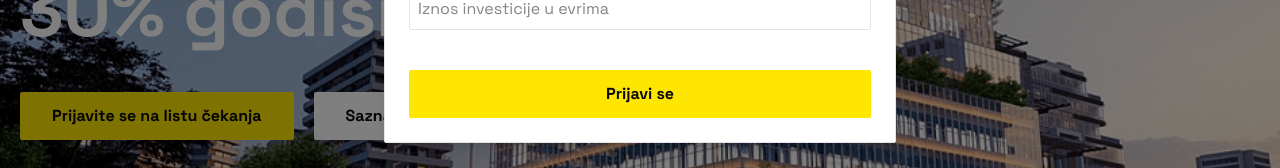
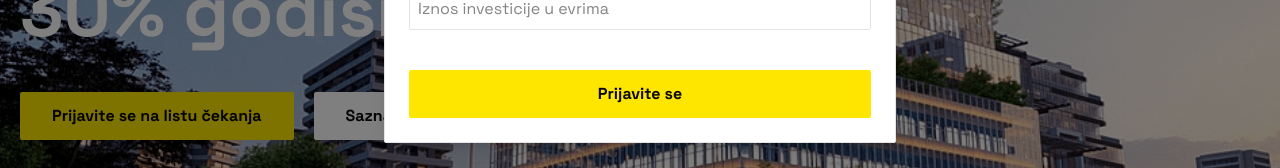
Before and after one commit to develo-pera/dm2, a Next.js app: page / in a window 1280 px wide. Both pictures are taken after a click on the button "Prijavite se na listu čekanja". Shown: the part 629-797 px from the top of the page. Built offline with nearby package versions, Linux system fonts and the light colour scheme.

Commit message:
Add loading state to form submissions

```diff
--- a/src/app/api/mailchimp/route.ts
+++ b/src/app/api/mailchimp/route.ts
@@ -4,12 +4,8 @@ import { NextRequest, NextResponse } from "next/server";
 export async function POST(request: NextRequest) {
   const { email, interestedIn } = await request.json();
 
-  console.log("email", email);
-  console.log("interestedIn", interestedIn);
-
   try {
     const response = await subscribeToMailchimp(email, interestedIn);
-    console.log("response", response);
     return NextResponse.json({ success: true, message: "Uspesno ste se pretplatili na našu mejling listu", response });
   } catch (error) {
     return NextResponse.json({ success: false, message: "Došlo je do greške prilikom pretplate na našu mejling listu, pokušajte ponovo kasnije." }, { status: 500 });
--- a/src/app/components/common/footer.tsx
+++ b/src/app/components/common/footer.tsx
@@ -4,13 +4,15 @@ import Image from "next/image";
 import Link from "next/link";
 import Socials from "./socials";
 import { MOBILE_NUMBER } from "@/lib/consts";
-import { useRef } from "react";
+import { useRef, useState } from "react";
 import { toast } from "sonner";
 
 const Footer = () => {
+  const [sending, setSending] = useState(false);
   const emailRef = useRef<HTMLInputElement>(null);
 
   const handleSubscribe = async () => {
+
     if (!emailRef.current?.value) {
       toast.error("Email je obavezan");
       return;
@@ -21,13 +23,13 @@ const Footer = () => {
       return;
     }
 
+    setSending(true);
     try {
       const response = await fetch("/api/mailchimp", {
         method: "POST",
         body: JSON.stringify({ email: emailRef.current.value }),
       });
       const data = await response.json();
-
       if (data.success) {
         toast.success("Uspešno ste se pretplatili na našu mejling listu");
         emailRef.current.value = "";
@@ -37,6 +39,7 @@ const Footer = () => {
     } catch (error) {
       toast.error("Došlo je do greške prilikom pretplate na našu mejling listu, pokušajte ponovo kasnije.");
     }
+    setSending(false);
   };
 
   return (
@@ -63,7 +66,7 @@ const Footer = () => {
             <p className="text-xl font-bold mb-4">Prjavite se na našu mejling listu</p>
             <p className="text-sm mb-4">Prijavite se i pratite najnovije informacije o dm<sup>2</sup> projektima.</p>
             <input ref={emailRef} type="email" placeholder="Email" className="w-full p-2 rounded-xs border border-zinc-300" />
-            <button onClick={handleSubscribe} className="bg-[#242424] text-white px-4 py-2 rounded-xs w-full mt-2">Prijavite se</button>
+            <button onClick={handleSubscribe} className="bg-[#242424] text-white px-4 py-2 rounded-xs w-full mt-2">{sending ? "Slanje u toku..." : "Prijavite se"}</button>
             <p className="text-sm mt-2">Nećemo Vas spamovati, obećavamo!</p>
           </div>
         </div>
--- a/src/app/components/common/newsletter-dialog.tsx
+++ b/src/app/components/common/newsletter-dialog.tsx
@@ -1,10 +1,11 @@
 "use client";
 
 import { Dialog, DialogContent, DialogHeader, DialogTitle, DialogDescription, DialogFooter, DialogTrigger } from "@/components/ui/dialog";
-import { useRef } from "react";
+import { useRef, useState } from "react";
 import { toast } from "sonner";
 
 const NewsletterDialog = ({ children }: { children: React.ReactNode }) => {
+  const [sending, setSending] = useState(false);
   const emailRef = useRef<HTMLInputElement>(null);
 
   const handleSubscribe = async () => {
@@ -18,6 +19,7 @@ const NewsletterDialog = ({ children }: { children: React.ReactNode }) => {
       return;
     }
 
+    setSending(true);
     try {
       const response = await fetch("/api/mailchimp", {
         method: "POST",
@@ -33,6 +35,7 @@ const NewsletterDialog = ({ children }: { children: React.ReactNode }) => {
     } catch (error) {
       toast.error("Došlo je do greške prilikom pretplate na našu mejling listu, pokušajte ponovo kasnije.");
     }
+    setSending(false);
   };
 
   return (
@@ -55,7 +58,7 @@ const NewsletterDialog = ({ children }: { children: React.ReactNode }) => {
         </div>
 
         <DialogFooter>
-          <button onClick={handleSubscribe} className="bg-[#242424] text-white px-8 py-3 rounded-xs font-bold cursor-pointer">Prijavite se</button>
+          <button onClick={handleSubscribe} className="bg-[#242424] text-white px-8 py-3 rounded-xs font-bold cursor-pointer">{sending ? "Slanje u toku..." : "Prijavite se"}</button>
         </DialogFooter>
       </DialogContent>
     </Dialog>
--- a/src/app/components/common/waitlist-dialog.tsx
+++ b/src/app/components/common/waitlist-dialog.tsx
@@ -6,6 +6,7 @@ import { useRef, useState } from "react";
 import { toast } from "sonner";
 
 const WaitlistDialog = ({ children }: { children: React.ReactNode }) => {
+  const [sending, setSending] = useState(false);
   const nameRef = useRef<HTMLInputElement>(null);
   const surnameRef = useRef<HTMLInputElement>(null);
   const emailRef = useRef<HTMLInputElement>(null);
@@ -58,7 +59,7 @@ const WaitlistDialog = ({ children }: { children: React.ReactNode }) => {
       return;
     }
 
-
+    setSending(true);
     try {
       const response = await fetch("/api/mailchimp", {
         method: "POST",
@@ -76,12 +77,14 @@ const WaitlistDialog = ({ children }: { children: React.ReactNode }) => {
         investmentAmountRef.current.value = "";
       } else {
         toast.error("Došlo je do greške prilikom prijave na listu čekanja, pokušajte ponovo kasnije.");
+        setSending(false);
         return;
       }
 
     } catch (error) {
       toast.error("Došlo je do greške prilikom prijave na listu čekanja, pokušajte ponovo kasnije.");
     }
+    setSending(false);
   };
 
   return (
@@ -117,7 +120,7 @@ const WaitlistDialog = ({ children }: { children: React.ReactNode }) => {
           <p>Koliko biste bili spremni da ulozite u evrima?</p>
           <input ref={investmentAmountRef} className="border border-zinc-200 rounded-xs p-2 w-full" type="text" placeholder="Iznos investicije u evrima" />
 
-          <button onClick={handleSubscribe} className="bg-[#FEE600] font-bold px-8 py-3 rounded-xs w-full mt-10">Prijavi se</button>
+          <button onClick={handleSubscribe} className="bg-[#FEE600] font-bold px-8 py-3 rounded-xs w-full mt-10">{sending ? "Slanje u toku..." : "Prijavite se"}</button>
         </div>
       </DialogContent>
     </Dialog>
--- a/src/lib/mailchimp.ts
+++ b/src/lib/mailchimp.ts
@@ -41,7 +41,6 @@ export const subscribeToMailchimp = async (email: string, interestedIn?: Interes
         "PHONE": phone,
       },
     });
-    console.log("response", response);
     return response;
   } catch (error) {
     console.log("error", error);
```
